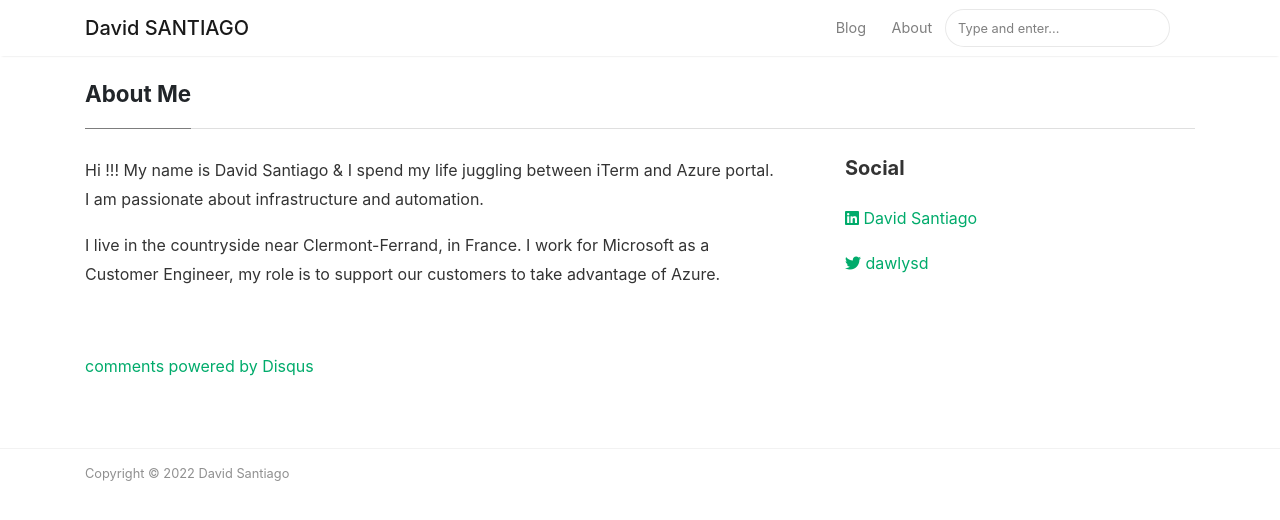
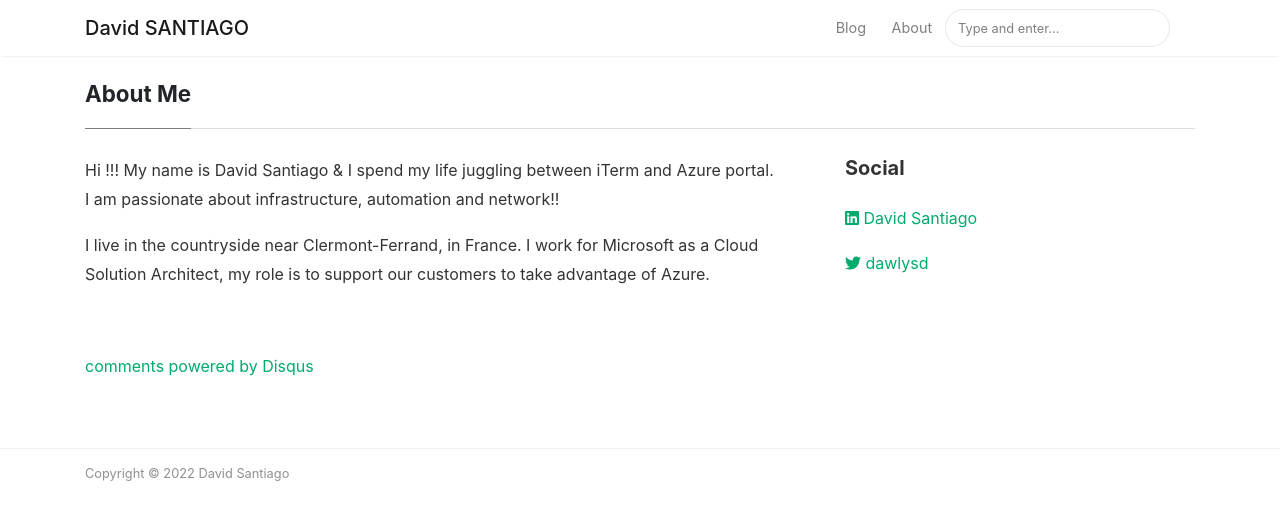
Before and after one commit to davidsntg/dawlysd.github.com, a Jekyll site: the page built from _pages/about.md, in a window 1280 px wide. Shown: the top 520 px of the page. Built offline with Jekyll 4.4.1, drawn with Linux system fonts in a browser that asks for light colours; nearby versions of some CDN libraries; comment, search, counter and statistics services are not loaded.

Commit message:
Update about.md

```diff
--- a/_pages/about.md
+++ b/_pages/about.md
@@ -8,9 +8,9 @@ comments: true
 <div class="row justify-content-between">
 <div class="col-md-8 pr-5">
 
-<p>Hi !!! My name is David Santiago &amp; I spend my life juggling between iTerm and Azure portal. I am passionate about infrastructure and automation.</p>
+<p>Hi !!! My name is David Santiago &amp; I spend my life juggling between iTerm and Azure portal. I am passionate about infrastructure, automation and network!!</p>
 
-<p>I live in the countryside near Clermont-Ferrand, in France. I work for Microsoft as a Customer Engineer, my role is to support our customers to take advantage of Azure.</p>
+<p>I live in the countryside near Clermont-Ferrand, in France. I work for Microsoft as a Cloud Solution Architect, my role is to support our customers to take advantage of Azure.</p>
 
 
 </div>
```
